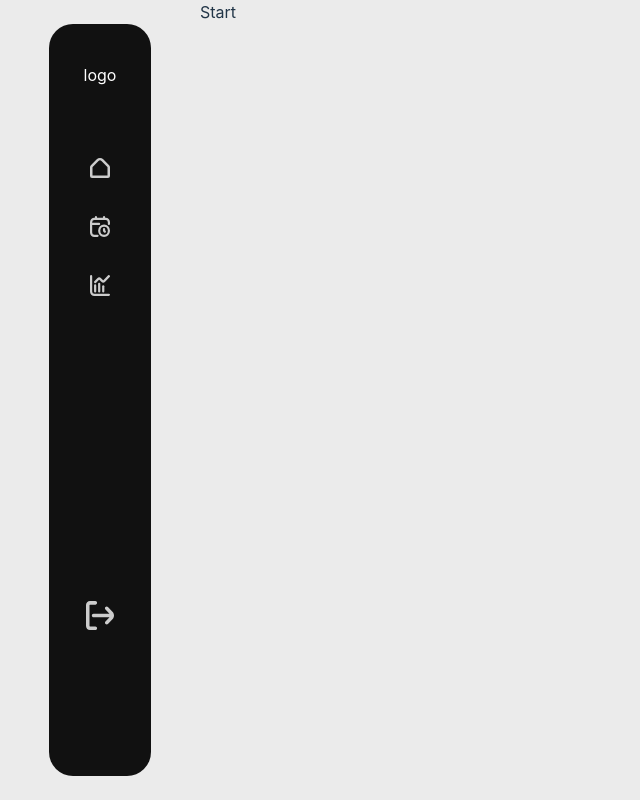
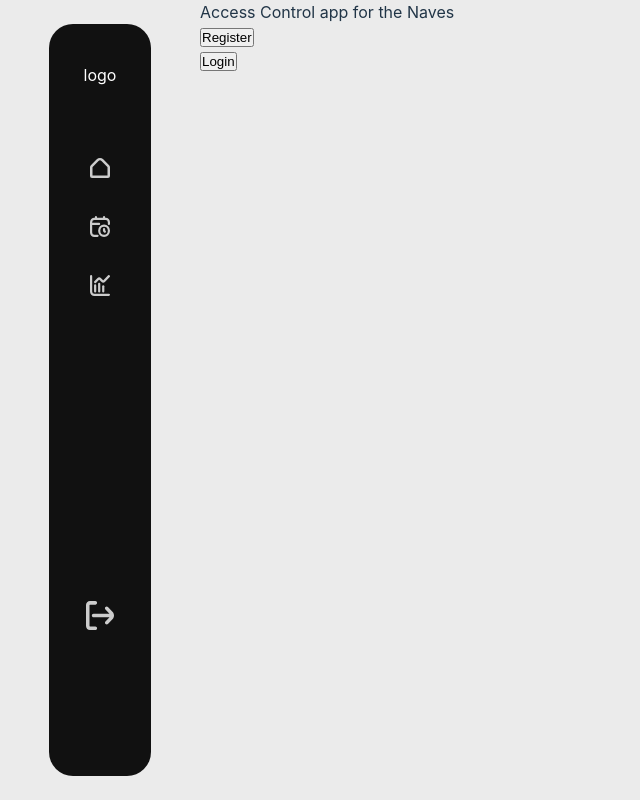
Before and after one commit to AbrahamEsc1911/FRONT-ACCESS-CONTROL, a React (Vite) app: page /start in a window 1280 px wide. Shown: the whole page, without its empty margins (0-640 px from the left). Built offline with nearby package versions, Linux system fonts and the light colour scheme.

Commit message:
feat: adding buttons and use effect to check if there are or not passport

```diff
--- a/src/views/Start/Start.jsx
+++ b/src/views/Start/Start.jsx
@@ -1,7 +1,39 @@
-import React from 'react'
+import React, { useEffect } from 'react'
+import { CInputs } from '../../components/CInputs/CInputs'
+import { useNavigate } from 'react-router-dom'
 
 export const Start = () => {
+
+  const passport = JSON.parse(localStorage.getItem('passport'))
+
+  const navigate = useNavigate()
+
+  useEffect(() => {
+    if(passport) {
+      navigate('/')
+    }
+  }, [])
+
+  const btnRegister = () => {
+    navigate('/register')
+  }
+
+  const btnLogin = () => {
+    navigate('/login')
+  }
+
   return (
-    <div>Start</div>
+    <div>
+
+      Access Control app for the Naves
+
+      <div>
+      <CInputs type='button' name='Register' value='Register' onClick={btnRegister} />
+      </div>
+      <div>
+      <CInputs type='button' name='Login' value='Login' onClick={btnLogin} />
+      </div>
+
+    </div>
   )
 }
```
